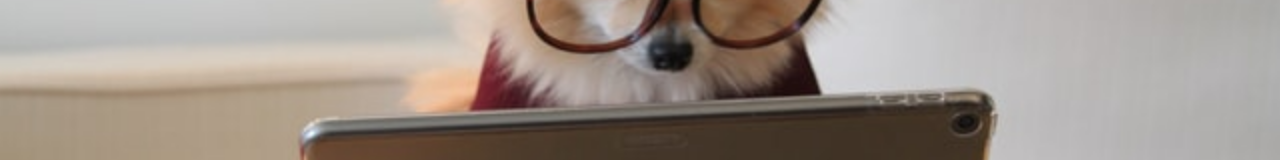
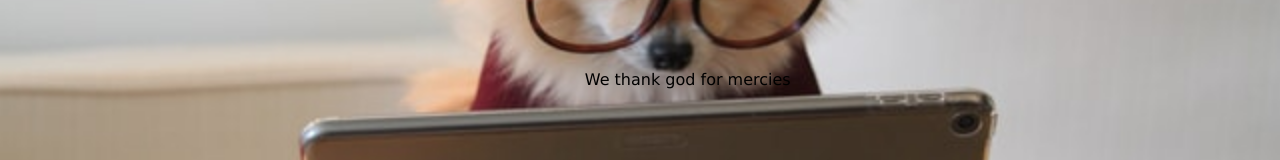
Before and after one commit to frasam/cat-front-page, a plain HTML site: page index.html in a window 1280 px wide. Shown: the part 321-481 px from the top of the page. Drawn offline with Linux system fonts and the light colour scheme.

Commit message:
add new paragraph

```diff
--- a/index.html
+++ b/index.html
@@ -13,6 +13,7 @@
     <div class="page-reloading">0%</div>
 
     <script src="index.js"></script>
+	<p> We thank god for mercies</p>
 
 </body>
 </html>
```
